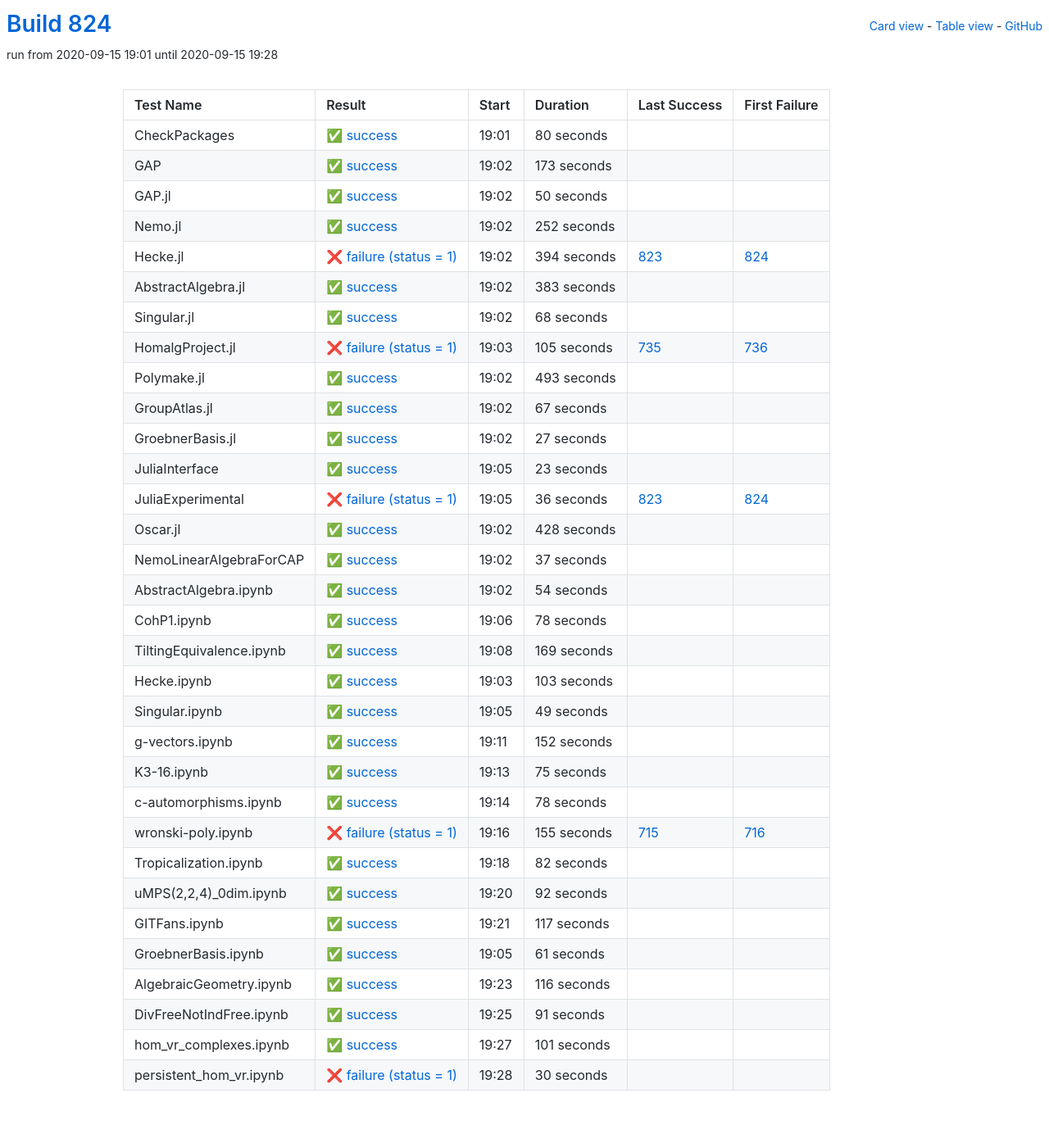
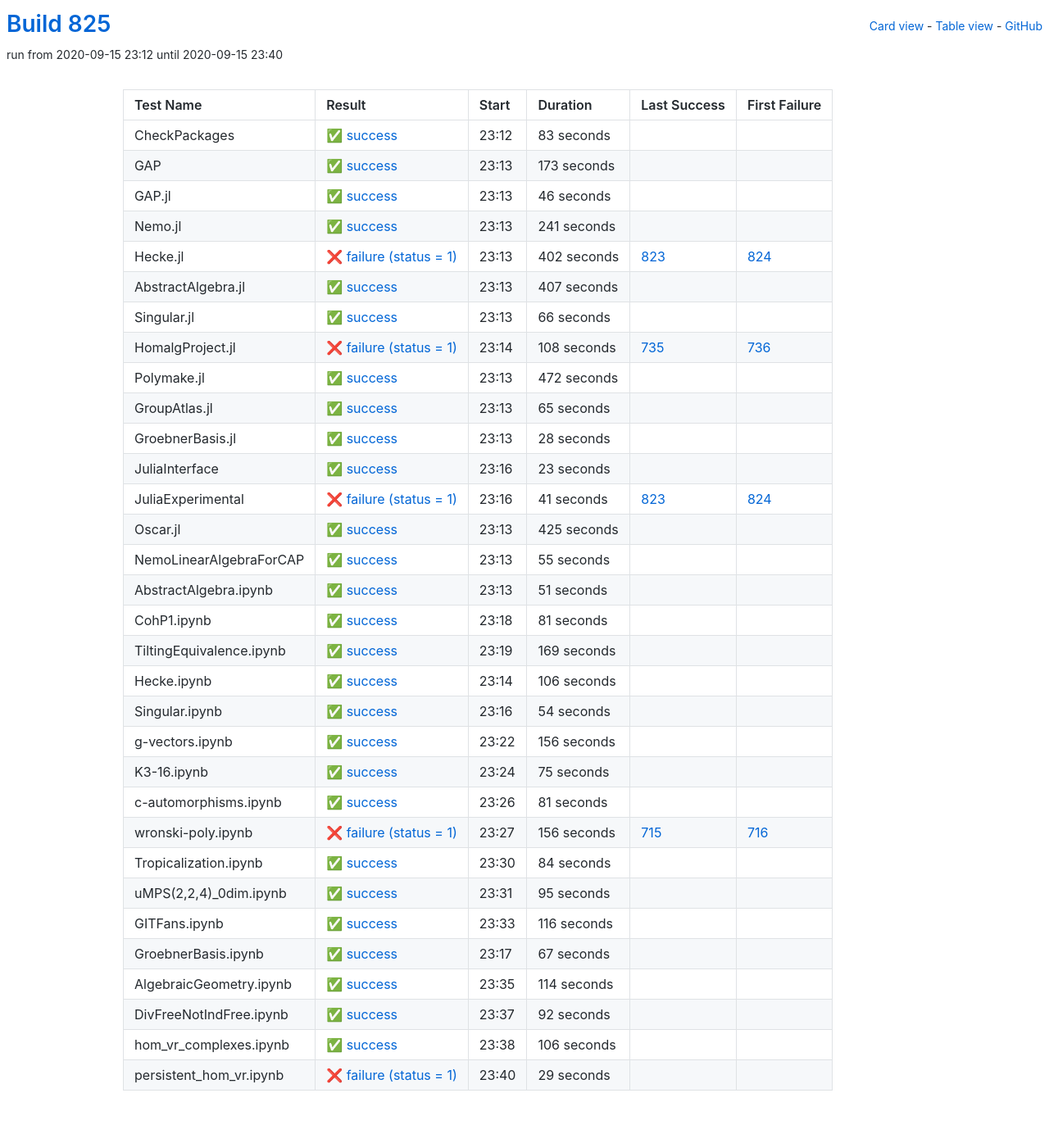
Before and after one commit to oscar-system/oscar-ci-status-stable, a Jekyll site: the page built from table.html, in a window 1280 px wide. Shown: the whole page at 82% size. Built offline with Jekyll 4.4.1, drawn with Linux system fonts in a browser that asks for light colours.

Commit message:
Build #825

```diff
--- a/_data/ci.yml
+++ b/_data/ci.yml
@@ -1,6 +1,6 @@
 ---
-build: 824
-build_url: https://oscarci.mathematik.uni-kl.de/job/oscar-stable/824/
+build: 825
+build_url: https://oscarci.mathematik.uni-kl.de/job/oscar-stable/825/
 job: oscar-stable
 organization: oscar-system
 repo: oscar-ci-status-stable
@@ -8,20 +8,20 @@ repourl: https://github.com/oscar-system/oscar-ci-status-stable
 tests:
 - name: CheckPackages
   id: checkpackages
-  log: https://oscarci.mathematik.uni-kl.de/job/oscar-stable/824/artifact/logs/build-824/CheckPackages.log
-  start: 2020-09-15 19:01
+  log: https://oscarci.mathematik.uni-kl.de/job/oscar-stable/825/artifact/logs/build-825/CheckPackages.log
+  start: 2020-09-15 23:12
   success: true
   exitcode: 0
   status: success
-  duration: 80
+  duration: 83
   last_success: false
   last_success_url:
   first_failure: false
   first_failure_url:
 - name: GAP
   id: gap
-  log: https://oscarci.mathematik.uni-kl.de/job/oscar-stable/824/artifact/logs/build-824/GAP.log
-  start: 2020-09-15 19:02
+  log: https://oscarci.mathematik.uni-kl.de/job/oscar-stable/825/artifact/logs/build-825/GAP.log
+  start: 2020-09-15 23:13
   success: true
   exitcode: 0
   status: success
@@ -32,116 +32,116 @@ tests:
   first_failure_url:
 - name: GAP.jl
   id: gap-jl
-  log: https://oscarci.mathematik.uni-kl.de/job/oscar-stable/824/artifact/logs/build-824/GAP.jl.log
-  start: 2020-09-15 19:02
+  log: https://oscarci.mathematik.uni-kl.de/job/oscar-stable/825/artifact/logs/build-825/GAP.jl.log
+  start: 2020-09-15 23:13
   success: true
   exitcode: 0
   status: success
-  duration: 50
+  duration: 46
   last_success: false
   last_success_url:
   first_failure: false
   first_failure_url:
 - name: Nemo.jl
   id: nemo-jl
-  log: https://oscarci.mathematik.uni-kl.de/job/oscar-stable/824/artifact/logs/build-824/Nemo.jl.log
-  start: 2020-09-15 19:02
+  log: https://oscarci.mathematik.uni-kl.de/job/oscar-stable/825/artifact/logs/build-825/Nemo.jl.log
+  start: 2020-09-15 23:13
   success: true
   exitcode: 0
   status: success
-  duration: 252
+  duration: 241
   last_success: false
   last_success_url:
   first_failure: false
   first_failure_url:
 - name: Hecke.jl
   id: hecke-jl
-  log: https://oscarci.mathematik.uni-kl.de/job/oscar-stable/824/artifact/logs/build-824/Hecke.jl.log
-  start: 2020-09-15 19:02
+  log: https://oscarci.mathematik.uni-kl.de/job/oscar-stable/825/artifact/logs/build-825/Hecke.jl.log
+  start: 2020-09-15 23:13
   success: false
   exitcode: 1
   status: failure
-  duration: 394
+  duration: 402
   last_success: 823
   last_success_url: https://oscarci.mathematik.uni-kl.de/job/oscar-stable/823/
   first_failure: 824
   first_failure_url: https://oscarci.mathematik.uni-kl.de/job/oscar-stable/824/
 - name: AbstractAlgebra.jl
   id: abstractalgebra-jl
-  log: https://oscarci.mathematik.uni-kl.de/job/oscar-stable/824/artifact/logs/build-824/AbstractAlgebra.jl.log
-  start: 2020-09-15 19:02
+  log: https://oscarci.mathematik.uni-kl.de/job/oscar-stable/825/artifact/logs/build-825/AbstractAlgebra.jl.log
+  start: 2020-09-15 23:13
   success: true
   exitcode: 0
   status: success
-  duration: 383
+  duration: 407
   last_success: false
   last_success_url:
   first_failure: false
   first_failure_url:
 - name: Singular.jl
   id: singular-jl
-  log: https://oscarci.mathematik.uni-kl.de/job/oscar-stable/824/artifact/logs/build-824/Singular.jl.log
-  start: 2020-09-15 19:02
+  log: https://oscarci.mathematik.uni-kl.de/job/oscar-stable/825/artifact/logs/build-825/Singular.jl.log
+  start: 2020-09-15 23:13
   success: true
   exitcode: 0
   status: success
-  duration: 68
+  duration: 66
   last_success: false
   last_success_url:
   first_failure: false
   first_failure_url:
 - name: HomalgProject.jl
   id: homalgproject-jl
-  log: https://oscarci.mathematik.uni-kl.de/job/oscar-stable/824/artifact/logs/build-824/HomalgProject.jl.log
-  start: 2020-09-15 19:03
+  log: https://oscarci.mathematik.uni-kl.de/job/oscar-stable/825/artifact/logs/build-825/HomalgProject.jl.log
+  start: 2020-09-15 23:14
   success: false
   exitcode: 1
   status: failure
-  duration: 105
+  duration: 108
   last_success: 735
   last_success_url: https://oscarci.mathematik.uni-kl.de/job/oscar-stable/735/
   first_failure: 736
   first_failure_url: https://oscarci.mathematik.uni-kl.de/job/oscar-stable/736/
 - name: Polymake.jl
   id: polymake-jl
-  log: https://oscarci.mathematik.uni-kl.de/job/oscar-stable/824/artifact/logs/build-824/Polymake.jl.log
-  start: 2020-09-15 19:02
+  log: https://oscarci.mathematik.uni-kl.de/job/oscar-stable/825/artifact/logs/build-825/Polymake.jl.log
+  start: 2020-09-15 23:13
   success: true
   exitcode: 0
   status: success
-  duration: 493
+  duration: 472
   last_success: false
   last_success_url:
   first_failure: false
   first_failure_url:
 - name: GroupAtlas.jl
   id: groupatlas-jl
-  log: https://oscarci.mathematik.uni-kl.de/job/oscar-stable/824/artifact/logs/build-824/GroupAtlas.jl.log
-  start: 2020-09-15 19:02
+  log: https://oscarci.mathematik.uni-kl.de/job/oscar-stable/825/artifact/logs/build-825/GroupAtlas.jl.log
+  start: 2020-09-15 23:13
   success: true
   exitcode: 0
   status: success
-  duration: 67
+  duration: 65
   last_success: false
   last_success_url:
   first_failure: false
   first_failure_url:
 - name: GroebnerBasis.jl
   id: groebnerbasis-jl
-  log: https://oscarci.mathematik.uni-kl.de/job/oscar-stable/824/artifact/logs/build-824/GroebnerBasis.jl.log
-  start: 2020-09-15 19:02
+  log: https://oscarci.mathematik.uni-kl.de/job/oscar-stable/825/artifact/logs/build-825/GroebnerBasis.jl.log
+  start: 2020-09-15 23:13
   success: true
   exitcode: 0
   status: success
-  duration: 27
+  duration: 28
   last_success: false
   last_success_url:
   first_failure: false
   first_failure_url:
 - name: JuliaInterface
   id: juliainterface
-  log: https://oscarci.mathematik.uni-kl.de/job/oscar-stable/824/artifact/logs/build-824/JuliaInterface.log
-  start: 2020-09-15 19:05
+  log: https://oscarci.mathematik.uni-kl.de/job/oscar-stable/825/artifact/logs/build-825/JuliaInterface.log
+  start: 2020-09-15 23:16
   success: true
   exitcode: 0
   status: success
@@ -152,68 +152,68 @@ tests:
   first_failure_url:
 - name: JuliaExperimental
   id: juliaexperimental
-  log: https://oscarci.mathematik.uni-kl.de/job/oscar-stable/824/artifact/logs/build-824/JuliaExperimental.log
-  start: 2020-09-15 19:05
+  log: https://oscarci.mathematik.uni-kl.de/job/oscar-stable/825/artifact/logs/build-825/JuliaExperimental.log
+  start: 2020-09-15 23:16
   success: false
   exitcode: 1
   status: failure
-  duration: 36
+  duration: 41
   last_success: 823
   last_success_url: https://oscarci.mathematik.uni-kl.de/job/oscar-stable/823/
   first_failure: 824
   first_failure_url: https://oscarci.mathematik.uni-kl.de/job/oscar-stable/824/
 - name: Oscar.jl
   id: oscar-jl
-  log: https://oscarci.mathematik.uni-kl.de/job/oscar-stable/824/artifact/logs/build-824/Oscar.jl.log
-  start: 2020-09-15 19:02
+  log: https://oscarci.mathematik.uni-kl.de/job/oscar-stable/825/artifact/logs/build-825/Oscar.jl.log
+  start: 2020-09-15 23:13
   success: true
   exitcode: 0
   status: success
-  duration: 428
+  duration: 425
   last_success: false
   last_success_url:
   first_failure: false
   first_failure_url:
 - name: NemoLinearAlgebraForCAP
   id: nemolinearalgebraforcap
-  log: https://oscarci.mathematik.uni-kl.de/job/oscar-stable/824/artifact/logs/build-824/NemoLinearAlgebraForCAP.log
-  start: 2020-09-15 19:02
+  log: https://oscarci.mathematik.uni-kl.de/job/oscar-stable/825/artifact/logs/build-825/NemoLinearAlgebraForCAP.log
+  start: 2020-09-15 23:13
   success: true
   exitcode: 0
   status: success
-  duration: 37
+  duration: 55
   last_success: false
   last_success_url:
   first_failure: false
   first_failure_url:
 - name: AbstractAlgebra.ipynb
   id: abstractalgebra-ipynb
-  log: https://oscarci.mathematik.uni-kl.de/job/oscar-stable/824/artifact/logs/build-824/AbstractAlgebra.ipynb.log
-  start: 2020-09-15 19:02
+  log: https://oscarci.mathematik.uni-kl.de/job/oscar-stable/825/artifact/logs/build-825/AbstractAlgebra.ipynb.log
+  start: 2020-09-15 23:13
   success: true
   exitcode: 0
   status: success
-  duration: 54
+  duration: 51
   last_success: false
   last_success_url:
   first_failure: false
   first_failure_url:
 - name: CohP1.ipynb
   id: cohp1-ipynb
-  log: https://oscarci.mathematik.uni-kl.de/job/oscar-stable/824/artifact/logs/build-824/CohP1.ipynb.log
-  start: 2020-09-15 19:06
+  log: https://oscarci.mathematik.uni-kl.de/job/oscar-stable/825/artifact/logs/build-825/CohP1.ipynb.log
+  start: 2020-09-15 23:18
   success: true
   exitcode: 0
   status: success
-  duration: 78
+  duration: 81
   last_success: false
   last_success_url:
   first_failure: false
   first_failure_url:
 - name: TiltingEquivalence.ipynb
   id: tiltingequivalence-ipynb
-  log: https://oscarci.mathematik.uni-kl.de/job/oscar-stable/824/artifact/logs/build-824/TiltingEquivalence.ipynb.log
-  start: 2020-09-15 19:08
+  log: https://oscarci.mathematik.uni-kl.de/job/oscar-stable/825/artifact/logs/build-825/TiltingEquivalence.ipynb.log
+  start: 2020-09-15 23:19
   success: true
   exitcode: 0
   status: success
@@ -224,44 +224,44 @@ tests:
   first_failure_url:
 - name: Hecke.ipynb
   id: hecke-ipynb
-  log: https://oscarci.mathematik.uni-kl.de/job/oscar-stable/824/artifact/logs/build-824/Hecke.ipynb.log
-  start: 2020-09-15 19:03
+  log: https://oscarci.mathematik.uni-kl.de/job/oscar-stable/825/artifact/logs/build-825/Hecke.ipynb.log
+  start: 2020-09-15 23:14
   success: true
   exitcode: 0
   status: success
-  duration: 103
+  duration: 106
   last_success: false
   last_success_url:
   first_failure: false
   first_failure_url:
 - name: Singular.ipynb
   id: singular-ipynb
-  log: https://oscarci.mathematik.uni-kl.de/job/oscar-stable/824/artifact/logs/build-824/Singular.ipynb.log
-  start: 2020-09-15 19:05
+  log: https://oscarci.mathematik.uni-kl.de/job/oscar-stable/825/artifact/logs/build-825/Singular.ipynb.log
+  start: 2020-09-15 23:16
   success: true
   exitcode: 0
   status: success
-  duration: 49
+  duration: 54
   last_success: false
   last_success_url:
   first_failure: false
   first_failure_url:
 - name: g-vectors.ipynb
   id: g-vectors-ipynb
-  log: https://oscarci.mathematik.uni-kl.de/job/oscar-stable/824/artifact/logs/build-824/g-vectors.ipynb.log
-  start: 2020-09-15 19:11
+  log: https://oscarci.mathematik.uni-kl.de/job/oscar-stable/825/artifact/logs/build-825/g-vectors.ipynb.log
+  start: 2020-09-15 23:22
   success: true
   exitcode: 0
   status: success
-  duration: 152
+  duration: 156
   last_success: false
   last_success_url:
   first_failure: false
   first_failure_url:
 - name: K3-16.ipynb
   id: k3-16-ipynb
-  log: https://oscarci.mathematik.uni-kl.de/job/oscar-stable/824/artifact/logs/build-824/K3-16.ipynb.log
-  start: 2020-09-15 19:13
+  log: https://oscarci.mathematik.uni-kl.de/job/oscar-stable/825/artifact/logs/build-825/K3-16.ipynb.log
+  start: 2020-09-15 23:24
   success: true
   exitcode: 0
   status: success
@@ -272,44 +272,92 @@ tests:
   first_failure_url:
 - name: c-automorphisms.ipynb
   id: c-automorphisms-ipynb
-  log: https://oscarci.mathematik.uni-kl.de/job/oscar-stable/824/artifact/logs/build-824/c-automorphisms.ipynb.log
-  start: 2020-09-15 19:14
+  log: https://oscarci.mathematik.uni-kl.de/job/oscar-stable/825/artifact/logs/build-825/c-automorphisms.ipynb.log
+  start: 2020-09-15 23:26
   success: true
   exitcode: 0
   status: success
-  duration: 78
+  duration: 81
   last_success: false
   last_success_url:
   first_failure: false
   first_failure_url:
 - name: wronski-poly.ipynb
   id: wronski-poly-ipynb
-  log: https://oscarci.mathematik.uni-kl.de/job/oscar-stable/824/artifact/logs/build-824/wronski-poly.ipynb.log
-  start: 2020-09-15 19:16
+  log: https://oscarci.mathematik.uni-kl.de/job/oscar-stable/825/artifact/logs/build-825/wronski-poly.ipynb.log
+  start: 2020-09-15 23:27
   success: false
   exitcode: 1
   status: failure
-  duration: 155
+  duration: 156
   last_success: 715
   last_success_url: https://oscarci.mathematik.uni-kl.de/job/oscar-stable/715/
   first_failure: 716
   first_failure_url: https://oscarci.mathematik.uni-kl.de/job/oscar-stable/716/
 - name: Tropicalization.ipynb
   id: tropicalization-ipynb
-  log: https://oscarci.mathematik.uni-kl.de/job/oscar-stable/824/artifact/logs/build-824/Tropicalization.ipynb.log
-  start: 2020-09-15 19:18
+  log: https://oscarci.mathematik.uni-kl.de/job/oscar-stable/825/artifact/logs/build-825/Tropicalization.ipynb.log
+  start: 2020-09-15 23:30
   success: true
   exitcode: 0
   status: success
-  duration: 82
+  duration: 84
   last_success: false
   last_success_url:
   first_failure: false
   first_failure_url:
 - name: uMPS(2,2,4)_0dim.ipynb
   id: umps-2-2-4-0dim-ipynb
-  log: https://oscarci.mathematik.uni-kl.de/job/oscar-stable/824/artifact/logs/build-824/uMPS-2-2-4-_0dim.ipynb.log
-  start: 2020-09-15 19:20
+  log: https://oscarci.mathematik.uni-kl.de/job/oscar-stable/825/artifact/logs/build-825/uMPS-2-2-4-_0dim.ipynb.log
+  start: 2020-09-15 23:31
+  success: true
+  exitcode: 0
+  status: success
+  duration: 95
+  last_success: false
+  last_success_url:
+  first_failure: false
+  first_failure_url:
+- name: GITFans.ipynb
+  id: gitfans-ipynb
+  log: https://oscarci.mathematik.uni-kl.de/job/oscar-stable/825/artifact/logs/build-825/GITFans.ipynb.log
+  start: 2020-09-15 23:33
+  success: true
+  exitcode: 0
+  status: success
+  duration: 116
+  last_success: false
+  last_success_url:
+  first_failure: false
+  first_failure_url:
+- name: GroebnerBasis.ipynb
+  id: groebnerbasis-ipynb
+  log: https://oscarci.mathematik.uni-kl.de/job/oscar-stable/825/artifact/logs/build-825/GroebnerBasis.ipynb.log
+  start: 2020-09-15 23:17
+  success: true
+  exitcode: 0
+  status: success
+  duration: 67
+  last_success: false
+  last_success_url:
+  first_failure: false
+  first_failure_url:
+- name: AlgebraicGeometry.ipynb
+  id: algebraicgeometry-ipynb
+  log: https://oscarci.mathematik.uni-kl.de/job/oscar-stable/825/artifact/logs/build-825/AlgebraicGeometry.ipynb.log
+  start: 2020-09-15 23:35
+  success: true
+  exitcode: 0
+  status: success
+  duration: 114
+  last_success: false
+  last_success_url:
+  first_failure: false
+  first_failure_url:
+- name: DivFreeNotIndFree.ipynb
+  id: divfreenotindfree-ipynb
+  log: https://oscarci.mathematik.uni-kl.de/job/oscar-stable/825/artifact/logs/build-825/DivFreeNotIndFree.ipynb.log
+  start: 2020-09-15 23:37
   success: true
   exitcode: 0
   status: success
@@ -318,74 +366,26 @@ tests:
   last_success_url:
   first_failure: false
   first_failure_url:
-- name: GITFans.ipynb
-  id: gitfans-ipynb
-  log: https://oscarci.mathematik.uni-kl.de/job/oscar-stable/824/artifact/logs/build-824/GITFans.ipynb.log
-  start: 2020-09-15 19:21
+- name: hom_vr_complexes.ipynb
+  id: hom-vr-complexes-ipynb
+  log: https://oscarci.mathematik.uni-kl.de/job/oscar-stable/825/artifact/logs/build-825/hom_vr_complexes.ipynb.log
+  start: 2020-09-15 23:38
   success: true
   exitcode: 0
   status: success
-  duration: 117
-  last_success: false
-  last_success_url:
-  first_failure: false
-  first_failure_url:
-- name: GroebnerBasis.ipynb
-  id: groebnerbasis-ipynb
-  log: https://oscarci.mathematik.uni-kl.de/job/oscar-stable/824/artifact/logs/build-824/GroebnerBasis.ipynb.log
-  start: 2020-09-15 19:05
-  success: true
-  exitcode: 0
-  status: success
-  duration: 61
-  last_success: false
-  last_success_url:
-  first_failure: false
-  first_failure_url:
-- name: AlgebraicGeometry.ipynb
-  id: algebraicgeometry-ipynb
-  log: https://oscarci.mathematik.uni-kl.de/job/oscar-stable/824/artifact/logs/build-824/AlgebraicGeometry.ipynb.log
-  start: 2020-09-15 19:23
-  success: true
-  exitcode: 0
-  status: success
-  duration: 116
-  last_success: false
-  last_success_url:
-  first_failure: false
-  first_failure_url:
-- name: DivFreeNotIndFree.ipynb
-  id: divfreenotindfree-ipynb
-  log: https://oscarci.mathematik.uni-kl.de/job/oscar-stable/824/artifact/logs/build-824/DivFreeNotIndFree.ipynb.log
-  start: 2020-09-15 19:25
-  success: true
-  exitcode: 0
-  status: success
-  duration: 91
-  last_success: false
-  last_success_url:
-  first_failure: false
-  first_failure_url:
-- name: hom_vr_complexes.ipynb
-  id: hom-vr-complexes-ipynb
-  log: https://oscarci.mathematik.uni-kl.de/job/oscar-stable/824/artifact/logs/build-824/hom_vr_complexes.ipynb.log
-  start: 2020-09-15 19:27
-  success: true
-  exitcode: 0
-  status: success
-  duration: 101
+  duration: 106
   last_success: false
   last_success_url:
   first_failure: false
   first_failure_url:
 - name: persistent_hom_vr.ipynb
   id: persistent-hom-vr-ipynb
-  log: https://oscarci.mathematik.uni-kl.de/job/oscar-stable/824/artifact/logs/build-824/persistent_hom_vr.ipynb.log
-  start: 2020-09-15 19:28
+  log: https://oscarci.mathematik.uni-kl.de/job/oscar-stable/825/artifact/logs/build-825/persistent_hom_vr.ipynb.log
+  start: 2020-09-15 23:40
   success: false
   exitcode: 1
   status: failure
-  duration: 30
+  duration: 29
   last_success: false
   last_success_url:
   first_failure: false
```
Also changed, not shown: README.md.
